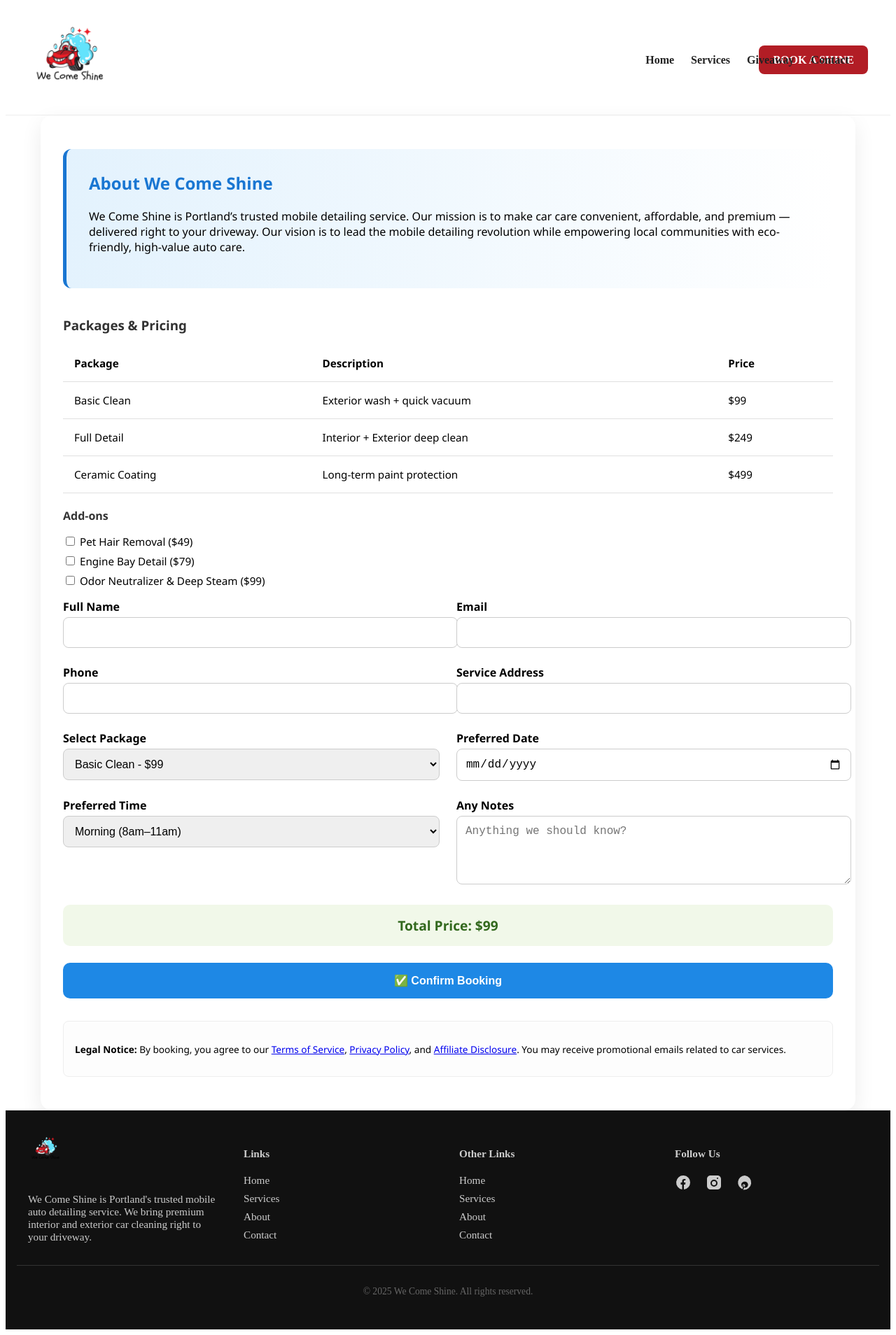
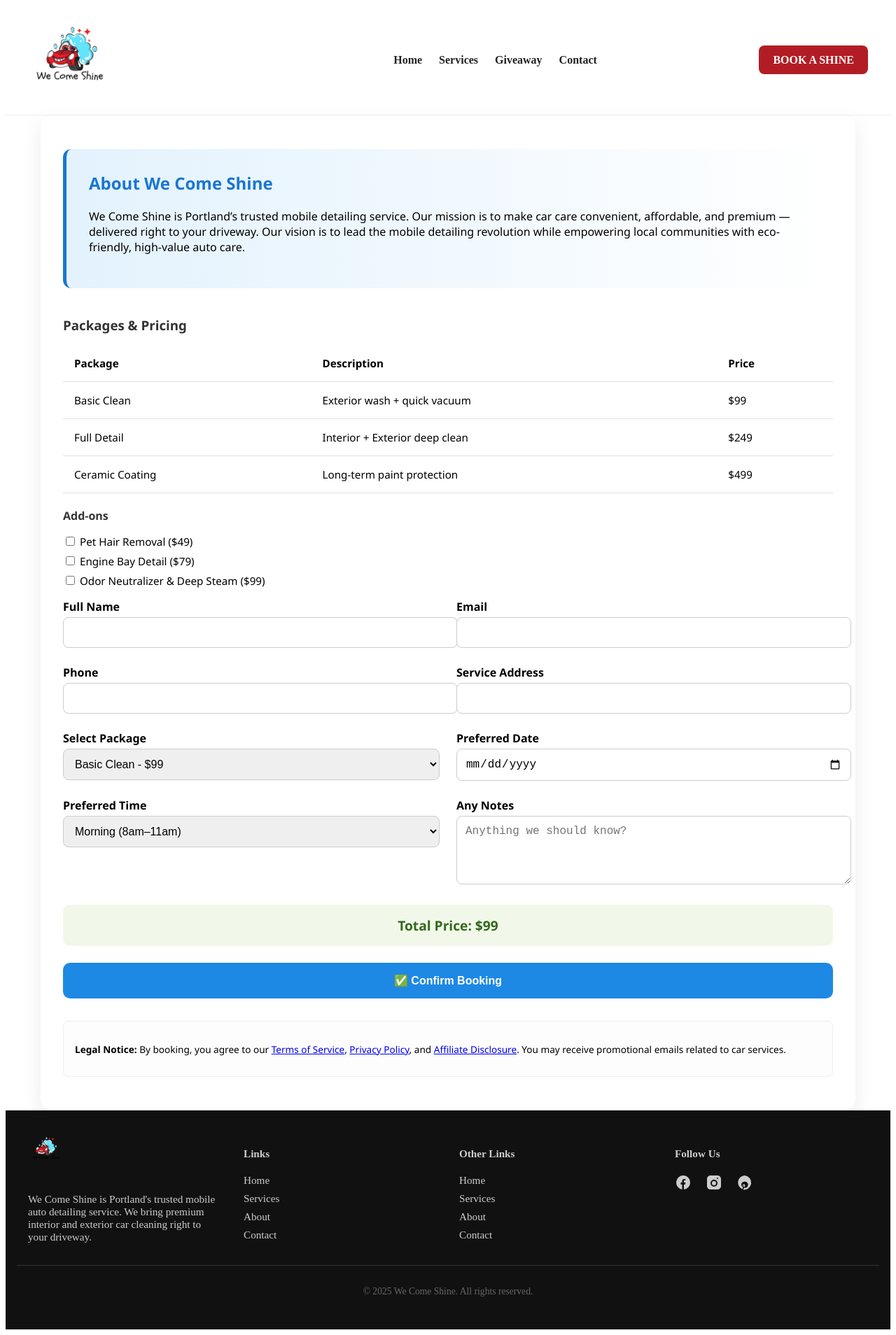
Before and after one commit to kbanr101/wecomeshine, a Jekyll site: the page built from book.html, in a window 1280 px wide. Shown: the whole page at 70% size. Built offline with Jekyll 4.4.1, drawn with Linux system fonts in a browser that asks for light colours.

Commit message:
Update main.css

```diff
--- a/assets/css/main.css
+++ b/assets/css/main.css
@@ -18,7 +18,7 @@
 .site-nav {
   position: relative;
   width: 50%;
-  left: 50%;
+  left: 20%;
   position: centered:
 }
 
```
